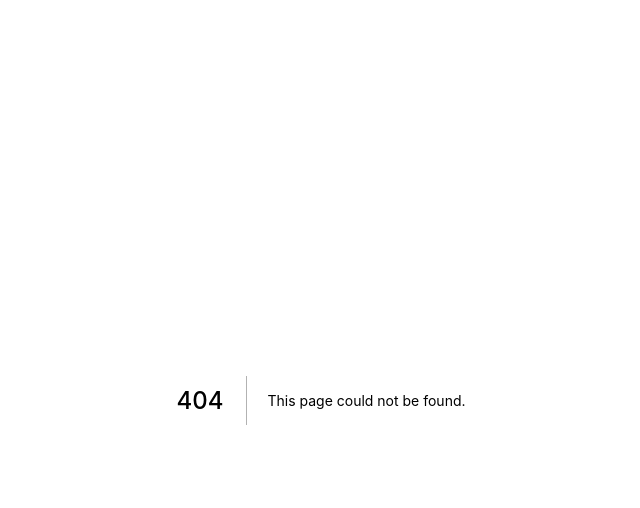
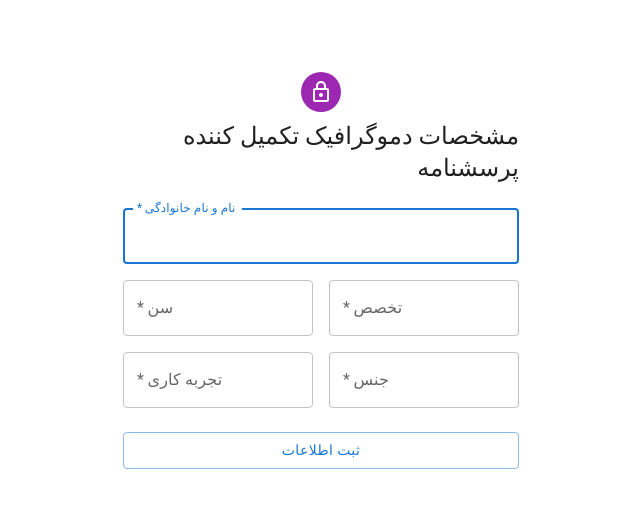
Before and after one commit to sm-rahimi/Progressive, a Next.js app: page /welcome in a window 1280 px wide. Before the commit this address had no page. Shown: the top 508 px of the page, without its empty margins (319-959 px from the left). Built offline with nearby package versions, Linux system fonts and the light colour scheme.

Commit message:
beta without font family

```diff
--- a/package.json
+++ b/package.json
@@ -13,6 +13,7 @@
     "@emotion/styled": "^11.8.1",
     "@material-ui/core": "^4.12.3",
     "@material-ui/styles": "^4.11.4",
+    "@mui/icons-material": "^5.6.0",
     "@mui/material": "^5.4.4",
     "jss": "^10.9.0",
     "jss-rtl": "^0.3.0",
--- a/pages/index.js
+++ b/pages/index.js
@@ -29,15 +29,15 @@ export default function Home() {
                                 نظارت بر آسیب ، اطلاعات اساسی را برای ایجاد و اجرای استراتژی های پیشگیری از آسیب فراهم می کند. بنابراین جمع آوری داده های استاندارد آسیب دیدگی پیش نیازی است برای تدارک فرصتهای ایمن و طراحی استراتژیهای پیشگیری  برای همه کسانی که در  ورزش شرکت می کنند. نظارت بر آسیب ، فرآیند استاندارد ، معمول و مداوم جمع آوری اطلاعات مربوط به وقوع آسیب و علل آن است. نظارت دقیق بر آسیب های ورزشی مستلزم داده های یکدست و با کیفیت می باشد. برای ایجاد مجموعه ای استاندارد از عناصر داده در محیط های بهداشتی از حداقل مجموعه داده به عنوان ابزار استانداردی استفاده می شود که می تواند جمع آوری داده ها را هدایت کند. حداقل مجموعه داده مجموعه ای از اقلام داده است که به صورت مشترک در یک حوزه خاص جمع آوری و ثبت می شود. این مجموعه، ایجاد یک پایگاه داده جامع در مورد یک موضوع خاص را تسهیل می کند. حداقل مجموعه داده را می توان برای استاندارد سازی خدمات ثبت آسیب های ورزشی در محیطهای ورزشی و تفریحی استفاده کرد.
                                 پرسشنامه پیش رو به منظور انجام ریجستری ملی آسیب های ورزشی و فعالیتهای تفریحی ایران و با تمرکز بر جنبه همگانی فعالیتهای ورزشی بویژه ورزش غیر حرفه ای و فعالیتهای تفریحی و بمنظور طراحی سیستم ملی نظارت بر اسیبهای ورزشی ایران با استفاده از سیستمهای کدگذاری بین المللی  طراحی شده است. لذا ضمن تشکر از شما متخصص گرامی از شما دعوت بعمل می اید که در طراحی این مجموعه حداقل داده که پیش نیاز ریجستری با هدف نظارت اسیبها در اینده انجام می گیرد شرکت نمایید. بمنظور اعتبار سنجی اقلام داده پیشنهادی که حاصل انجام مطالعه سیستماتیک ریویو تیم تحقیقاتی است از آزمون دلفی بهره جسته ایم. لذا خواهشمند است نظرات پشنهادی خود را در غالب رد یا قبول با اعداد صفر و یک و در صورت قبول قلم داده ضرورت انرا با رتبه یک تا 5 در پرسشنامه درج نمایید. پیشاپیش ازقبول زحمت و همکاری شما متخصص گرامی از بابت همکاری در این مطالعه صمیمانه سپاسگذارم. با تقدیم احترام. اعضای تیم پژوهش: مجتبی ابوالحسن نژاد دانشجوی دکترای آسیب شناسی دانشگاه تهران
                                 دکتر محمد حسین علیزاده استاد آسیب شناسی دانشگاه تهران
-                                دکتر لیلا احمدیان استاد انفورماتیک پزشکی دانشگاه علوم پزشکی کرمان و دکتر همون مینونژاد استاد آسیب شناسی دانشگاه تهران
-                                نکته: بدیهی است این نظرسنجی در مورد عنصر اصلی داده است که کاربر قبل از تکمیل نمودن قادر به دیدن ان هست می باشد و زیر مجموعه ان که بصورت لیست کشویی در اختیار کاربر قرار میگیرد و در واقع جواب ان عنصر اصلی داده هست را شامل نمی گردد. این لیست شامل 32 سوال و 162 قلم اصلی داده می باشد که باید در مورد ان تصمیم گیری شود.
+                                دکتر لیلا احمدیان استاد انفورماتیک پزشکی دانشگاه علوم پزشکی کرمان و دکتر هومن مینونژاد استاد آسیب شناسی دانشگاه تهران
+                                نکته: بدیهی است این نظرسنجی در مورد عنصر اصلی داده است که کاربر قبل از تکمیل نمودن قادر به دیدن ان هست می باشد و زیر مجموعه ان که بصورت لیست کشویی در اختیار کاربر قرار میگیرد و در واقع جواب ان عنصر اصلی داده هست را شامل نمی گردد.
 
                             </Typography>
                         </CardContent>
                     </CardActionArea>
                     <div align="center">
                         <CardActions>
-                            <Link href="/question/1">
+                            <Link href="/welcome">
                                 <a>
                                     <Button variant="outlined" color="primary">
                                         شروع
--- /dev/null
+++ b/pages/welcome/index.js
@@ -0,0 +1,113 @@
+import Link from 'next/link'
+import Avatar from '@mui/material/Avatar';
+import Button from '@mui/material/Button';
+import CssBaseline from '@mui/material/CssBaseline';
+import TextField from '@mui/material/TextField';
+import Grid from '@mui/material/Grid';
+import Box from '@mui/material/Box';
+import LockOutlinedIcon from '@mui/icons-material/LockOutlined';
+import Typography from '@mui/material/Typography';
+import Container from '@mui/material/Container';
+import { createTheme, ThemeProvider } from '@mui/material/styles';
+
+
+const theme = createTheme();
+
+export default function SignUp() {
+    const handleSubmit = (event) => {
+        event.preventDefault();
+        const data = new FormData(event.currentTarget);
+        console.log({
+            email: data.get('email'),
+            password: data.get('password'),
+        });
+    };
+
+    return (
+        <ThemeProvider theme={theme}>
+            <Container component="main" maxWidth="xs" dir="rtl">
+                <CssBaseline />
+                <Box
+                    sx={{
+                        marginTop: 8,
+                        display: 'flex',
+                        flexDirection: 'column',
+                        alignItems: 'center',
+                    }}
+                >
+                    <Avatar sx={{ m: 1, bgcolor: 'secondary.main' }}>
+                        <LockOutlinedIcon />
+                    </Avatar>
+                    <Typography component="h1" variant="h5">
+                        مشخصات دموگرافیک تکمیل کننده پرسشنامه
+                    </Typography>
+                    <Box component="form" noValidate onSubmit={handleSubmit} sx={{ mt: 3 }}>
+                        <Grid container spacing={2}>
+                            <Grid item xs={12} dir="rtl">
+                                <TextField
+                                    autoComplete="given-name"
+                                    name="fullName"
+                                    required
+                                    fullWidth
+                                    id="fullName"
+                                    label="نام و نام خانوادگی"
+                                    autoFocus
+                                />
+                            </Grid>
+                            <Grid item xs={12} sm={6}>
+                                <TextField
+                                    required
+                                    fullWidth
+                                    id="pro"
+                                    label="تخصص"
+                                    name="pro"
+                                    autoComplete="family-name"
+                                />
+                            </Grid>
+                            <Grid item xs={12} sm={6}>
+                                <TextField
+                                    required
+                                    fullWidth
+                                    id="age"
+                                    type="number"
+                                    label="سن"
+                                    name="age"
+                                />
+                            </Grid>
+                            <Grid item xs={12} sm={6}>
+                                <TextField
+                                    required
+                                    fullWidth
+                                    name="sex"
+                                    label="جنس"
+                                    id="sex"
+                                    autoComplete="new-password"
+                                />
+                            </Grid>
+                            <Grid item xs={12} sm={6}>
+                                <TextField
+                                    required
+                                    fullWidth
+                                    id="workXP"
+                                    type="number"
+                                    label="تجربه کاری"
+                                    name="workXP"
+                                />
+                            </Grid>
+                        </Grid>
+                        <Link href="/question/1">
+                            <a>
+                        <Button
+                            type="submit"
+                            fullWidth
+                            variant="outlined"
+                            sx={{ mt: 3, mb: 2 }}
+                        >
+                            ثبت اطلاعات
+                        </Button></a></Link>
+                    </Box>
+                </Box>
+            </Container>
+        </ThemeProvider>
+    );
+}
```
Also changed, not shown: data/DataTable.ts (+93 -25 lines), 1 other file (tests, documents, lock files or other folders).
